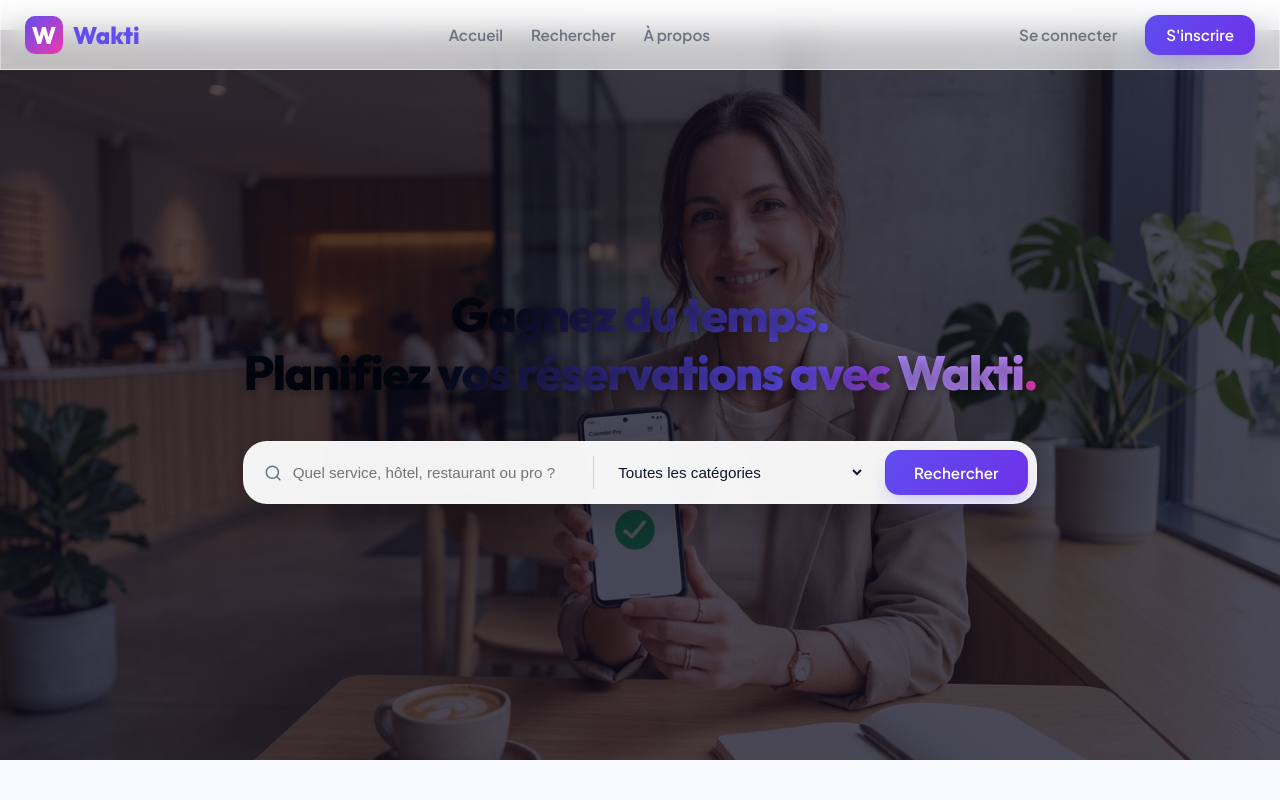
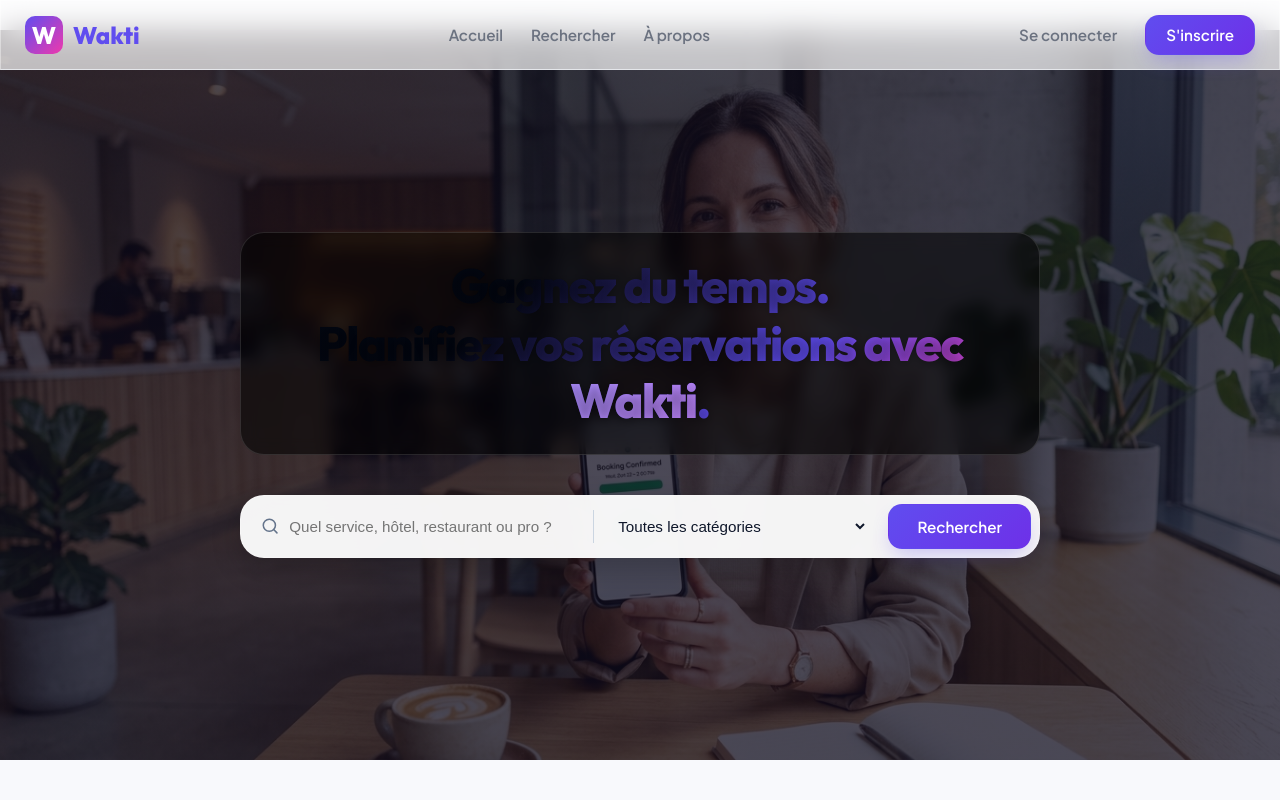
Before and after one commit to Nada-Touil/projet-9antra, a React (Vite) app in the folder Frontend/: page / in a window 1280 px wide. Shown: the top 800 px of the page. Built offline with nearby package versions, Linux system fonts and the light colour scheme; no server answers.

Commit message:
Populate services with prestataire, enable category keyword matching in search, and wrap hero title in a dark glass capsule

```diff
--- a/Frontend/src/pages/Home.jsx
+++ b/Frontend/src/pages/Home.jsx
@@ -123,10 +123,21 @@ const Home = () => {
         overflow: 'hidden'
       }}>
         <div style={{ maxWidth: '800px', zIndex: 2, position: 'relative' }}>
-          <h1 className="hero-title" style={{ color: 'white', fontSize: '3rem', fontWeight: 800, marginBottom: '40px', lineHeight: '1.2', textShadow: '0 2px 10px rgba(0,0,0,0.3)' }}>
-            Gagnez du temps.<br />
-            Planifiez vos réservations avec <span style={{ color: '#a78bfa', background: 'linear-gradient(135deg, #a78bfa, #c084fc)', WebkitBackgroundClip: 'text', WebkitTextFillColor: 'transparent' }}>Wakti</span>.
-          </h1>
+          <div style={{
+            display: 'inline-block',
+            padding: '24px 40px',
+            borderRadius: '24px',
+            backgroundColor: 'rgba(0, 0, 0, 0.55)',
+            backdropFilter: 'blur(8px)',
+            border: '1px solid rgba(255, 255, 255, 0.12)',
+            marginBottom: '40px',
+            textAlign: 'center'
+          }}>
+            <h1 className="hero-title" style={{ color: 'white', fontSize: '3rem', fontWeight: 800, margin: 0, lineHeight: '1.2', textShadow: '0 2px 10px rgba(0,0,0,0.3)' }}>
+              Gagnez du temps.<br />
+              Planifiez vos réservations avec <span style={{ color: '#a78bfa', background: 'linear-gradient(135deg, #a78bfa, #c084fc)', WebkitBackgroundClip: 'text', WebkitTextFillColor: 'transparent' }}>Wakti</span>.
+            </h1>
+          </div>
 
           {/* Search Bar Form */}
           <form onSubmit={handleSearchSubmit} className="search-wrapper glass" style={{ width: '100%', margin: '0 auto', background: 'rgba(255, 255, 255, 0.95)', border: '1px solid rgba(255, 255, 255, 0.2)', boxShadow: '0 10px 30px rgba(0, 0, 0, 0.2)' }}>
--- a/Frontend/src/pages/Search.jsx
+++ b/Frontend/src/pages/Search.jsx
@@ -88,6 +88,14 @@ const Search = () => {
       prix: 150,
       categorie: 'loisir',
       prestataire: { nom: 'Studio Elyes Photo', adresse: 'Rue de Sousse, Menzah 5, Tunis', note: 4.7 }
+    },
+    {
+      _id: 'mock-9',
+      nom: 'Chambre Double Vue Mer',
+      description: 'Séjour d’une nuit avec petit-déjeuner inclus dans une chambre luxueuse avec vue panoramique sur la mer Méditerranée.',
+      prix: 180,
+      categorie: 'hotel',
+      prestataire: { nom: 'Hôtel El Mouradi Palm Marina', adresse: 'Zone Touristique Port El Kantaoui, Sousse', note: 4.8 }
     }
   ];
 
@@ -134,12 +142,13 @@ const Search = () => {
       result = result.filter(s => s.categorie?.toLowerCase() === selectedCategory.toLowerCase());
     }
 
-    // Filter by keyword (service name, description, or provider name)
+    // Filter by keyword (service name, description, category, or provider name)
     if (searchTerm) {
       const keyword = searchTerm.toLowerCase();
       result = result.filter(
         s => s.nom?.toLowerCase().includes(keyword) ||
              s.description?.toLowerCase().includes(keyword) ||
+             s.categorie?.toLowerCase().includes(keyword) ||
              s.prestataire?.nom?.toLowerCase().includes(keyword)
       );
     }
```
Also changed, not shown: 1 other file (tests, documents, lock files or other folders).
